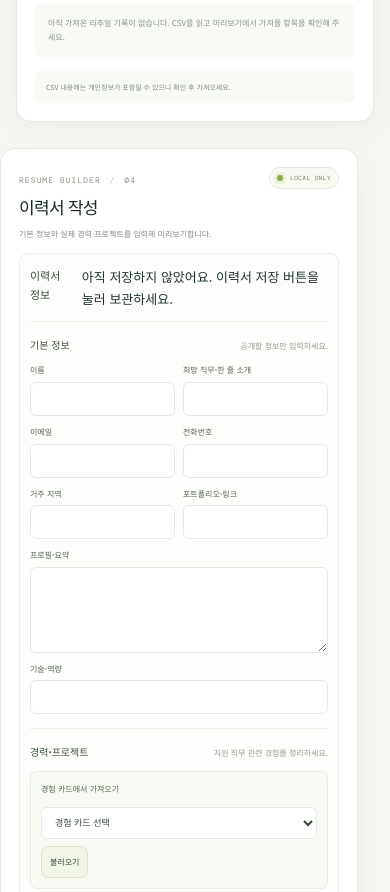
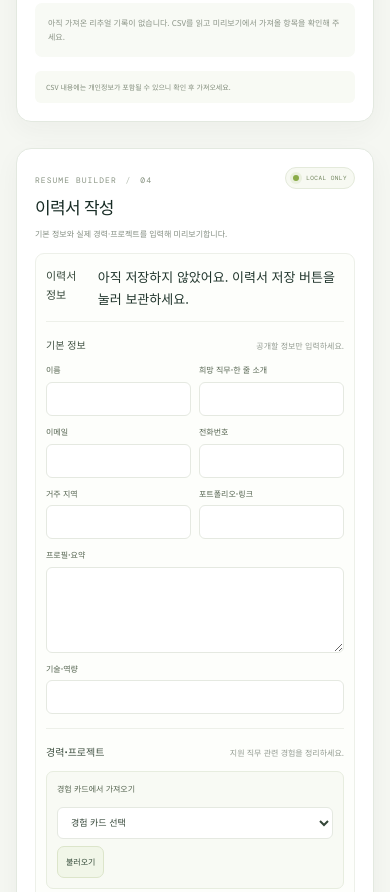
Before and after one commit to stulss/weg, a plain HTML site: page frontend/index.html in a window 390 px wide. Shown: the part 7455-8347 px from the top of the page. Drawn offline with nearby package versions, Linux system fonts and the light colour scheme.

Commit message:
update v2

```diff
--- a/frontend/assets/css/resume-builder.css
+++ b/frontend/assets/css/resume-builder.css
@@ -1,5 +1,5 @@
 .resume-builder {
-  margin: 14px 0;
+  margin: 14px auto;
   padding: 21px 22px 20px;
   scroll-margin-top: 86px;
 }
@@ -450,7 +450,7 @@
   .resume-preview { min-height: 500px; }
 }
 @media (max-width: 600px) {
-  .resume-builder { margin: 11px 0; padding: 15px 13px 13px; }
+  .resume-builder { margin: 11px auto; padding: 15px 13px 13px; }
   .resume-builder-header h3 { font-size: 17px; }
   .resume-builder-header > div:first-child > p { font-size: 8px; }
   .resume-local-badge { padding: 5px 7px; font-size: 6px; }
```
